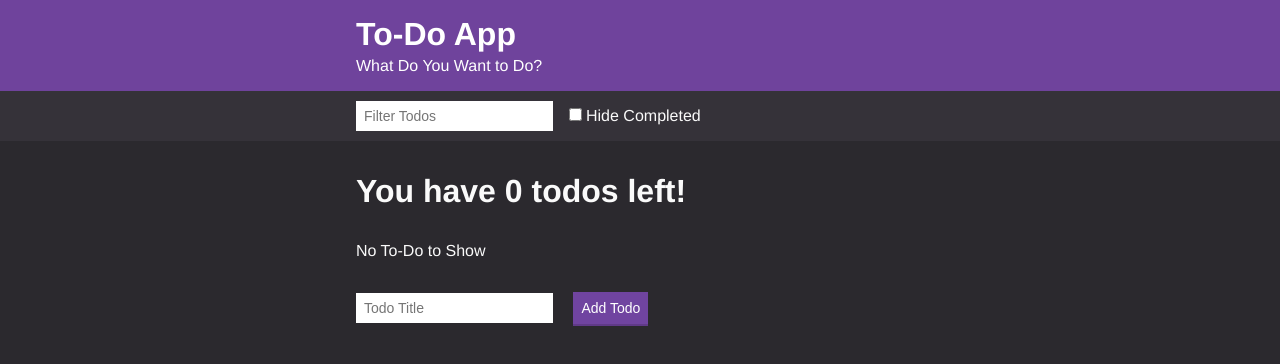
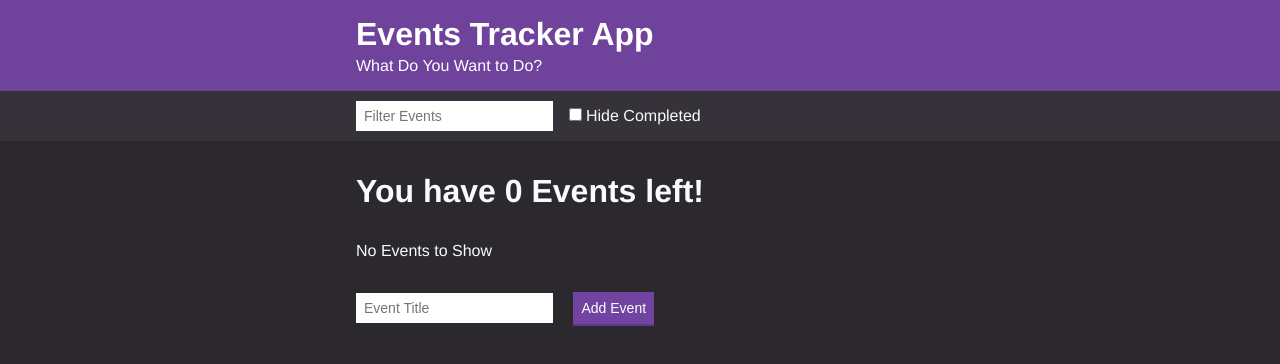
Before and after one commit to Dsholz/Events-Tracker, a website built with webpack: page public/index.html in a window 1280 px wide. Built offline with nearby package versions, Linux system fonts and the light colour scheme.

Commit message:
changed app title

```diff
--- a/public/index.html
+++ b/public/index.html
@@ -1,28 +1,32 @@
 <!DOCTYPE html>
 <html lang="en-US">
-
   <head>
-  <meta charset="UTF-8">
-  <meta name="viewport" content="width=device-width, initial-scale=1.0">
-  <meta http-equiv="X-UA-Compatible" content="ie=edge">
-  <title>To-Do App</title>
-  <link rel="icon" href="images/favicon.png">
-  <link rel="stylesheet" href="styles/styles.css">
+    <meta charset="UTF-8" />
+    <meta name="viewport" content="width=device-width, initial-scale=1.0" />
+    <meta http-equiv="X-UA-Compatible" content="ie=edge" />
+    <title>Events Tracker App</title>
+    <link rel="icon" href="images/favicon.png" />
+    <link rel="stylesheet" href="styles/styles.css" />
   </head>
 
   <body>
     <div class="header">
       <div class="container">
-      <h1 class="header__title">To-Do App</h1>
+        <h1 class="header__title">Events Tracker App</h1>
         <h2 class="header__subtitle">What Do You Want to Do?</h2>
       </div>
     </div>
 
     <div class="actions">
       <div class="actions__container">
-      <input id="search-text" type="text" class="input" placeholder="Filter Todos">
+        <input
+          id="search-text"
+          type="text"
+          class="input"
+          placeholder="Filter Events"
+        />
         <label class="checkbox">
-        <input type="checkbox" name="hideCompleted" id="hide">Hide Completed
+          <input type="checkbox" name="hideCompleted" id="hide" />Hide Completed
         </label>
       </div>
     </div>
@@ -30,12 +34,17 @@
     <div class="container">
       <div id="todos"></div>
       <form id="new-todo">
-      <input id="title" type="text" class="input" name="todoText" placeholder="Todo Title">
-      <button class="button">Add Todo</button>
+        <input
+          id="title"
+          type="text"
+          class="input"
+          name="todoText"
+          placeholder="Event Title"
+        />
+        <button class="button">Add Event</button>
       </form>
     </div>
 
     <script src="./scripts/bundles.js"></script>
   </body>
-
 </html>
--- a/src/views.js
+++ b/src/views.js
@@ -1,72 +1,75 @@
-import { getFilters } from './filters';
-import { getTodos, removeTodo, toggleTodo } from './todos';
+import { getFilters } from "./filters";
+import { getTodos, removeTodo, toggleTodo } from "./todos";
 
 const renderTodos = () => {
-  const todoList = document.querySelector('#todos');
+  const todoList = document.querySelector("#todos");
   const { searchText, hideCompleted } = getFilters();
   const filteredTodos = getTodos().filter((element) => {
-    const searchTextMatch = element.text.toLowerCase().includes(searchText.toLowerCase());
+    const searchTextMatch = element.text
+      .toLowerCase()
+      .includes(searchText.toLowerCase());
     const hideCompletedMatch = !hideCompleted || !element.completed;
     return searchTextMatch && hideCompletedMatch;
   });
 
-  const incompleteTodos = filteredTodos.filter(todo => !todo.completed);
+  const incompleteTodos = filteredTodos.filter((todo) => !todo.completed);
 
-  todoList.innerHTML = '';
+  todoList.innerHTML = "";
   todoList.appendChild(generateSummaryDOM(incompleteTodos));
 
   if (filteredTodos.length > 0) {
-    filteredTodos.forEach(element => {
+    filteredTodos.forEach((element) => {
       todoList.appendChild(generateTodoDOM(element));
     });
   } else {
-    const message = document.createElement('p');
-    message.classList.add('empty-message');
-    message.textContent = 'No To-Do to Show';
+    const message = document.createElement("p");
+    message.classList.add("empty-message");
+    message.textContent = "No Events to Show";
     todoList.appendChild(message);
   }
 };
 
 const generateTodoDOM = (element) => {
   //Create Container To Append ToDo Items.
-  const list = document.createElement('label');
-  const container = document.createElement('div');
-  const listText = document.createElement('span');
-  const listInput = document.createElement('input');
-  const listBtn = document.createElement('button');
+  const list = document.createElement("label");
+  const container = document.createElement("div");
+  const listText = document.createElement("span");
+  const listInput = document.createElement("input");
+  const listBtn = document.createElement("button");
 
-  listInput.setAttribute('type', 'checkbox');
+  listInput.setAttribute("type", "checkbox");
   listInput.checked = element.completed;
   container.appendChild(listInput);
-  listInput.addEventListener('change', (e) => {
+  listInput.addEventListener("change", (e) => {
     toggleTodo(element.id);
     renderTodos();
   });
 
-  list.classList.add('list-item');
-  container.classList.add('list-item__container');
+  list.classList.add("list-item");
+  container.classList.add("list-item__container");
   list.appendChild(container);
 
   listText.textContent = element.text;
   container.appendChild(listText);
 
-  listBtn.textContent = 'Remove';
-  listBtn.classList.add('button', 'button--text');
-  listBtn.addEventListener('click', () => {
+  listBtn.textContent = "Remove";
+  listBtn.classList.add("button", "button--text");
+  listBtn.addEventListener("click", () => {
     removeTodo(element.id);
     renderTodos();
   });
   list.appendChild(listBtn);
 
-
   return list;
 };
 
 const generateSummaryDOM = (incompletedTodos) => {
-  const message = document.createElement('h1');
+  const message = document.createElement("h1");
   const todoSize = getTodos().length;
-  message.classList.add('list-title');
-  message.textContent = `You have ${incompletedTodos.length} ${(todoSize !== 1 || todoSize === 0) ? 'todos' : 'todo'} left!`;
+  message.classList.add("list-title");
+  message.textContent = `You have ${incompletedTodos.length} ${
+    todoSize !== 1 || todoSize === 0 ? "Events" : "Event"
+  } left!`;
   return message;
 };
 
```
Also changed, not shown: public/scripts/bundles.js, 1 other file. Lines whose indentation alone changed are shown as unchanged.
